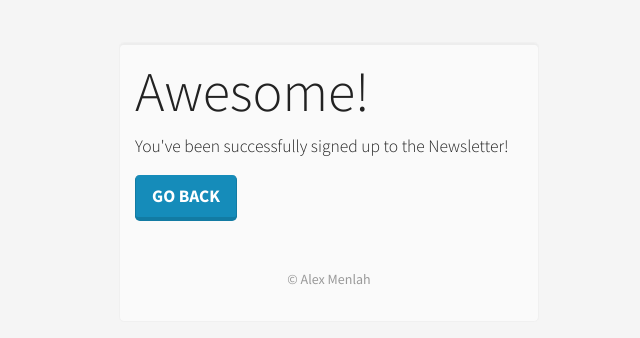
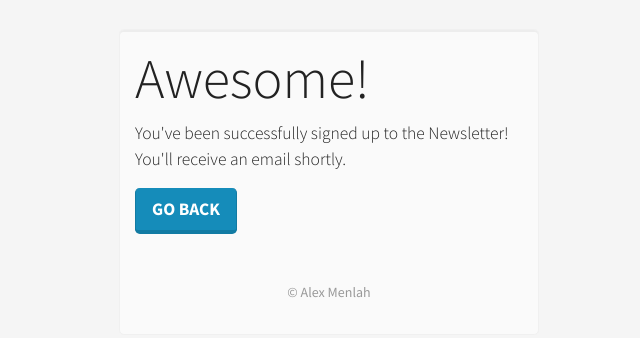
Before and after one commit to alejnr/newsletter-signup-form, a website: page success.html in a window 1280 px wide. Shown: the part 218-556 px from the top of the page, without its empty margins (311-951 px from the left). Drawn offline with Linux system fonts and the light colour scheme.

Commit message:
update success page

```diff
--- a/success.html
+++ b/success.html
@@ -11,7 +11,7 @@
 <body>
     <div class="jumbotron form-signup">
         <h1 class="display-4">Awesome!</h1>
-        <p class="lead">You've been successfully signed up to the Newsletter!</p>
+        <p class="lead">You've been successfully signed up to the Newsletter! You'll receive an email shortly.</p>
         <a class="btn btn-primary btn-lg" href="/" role="button">Go Back</a>
         <p class="mt-5 mb-3 text-muted text-center">&copy; Alex Menlah</p>
     </div>
```
